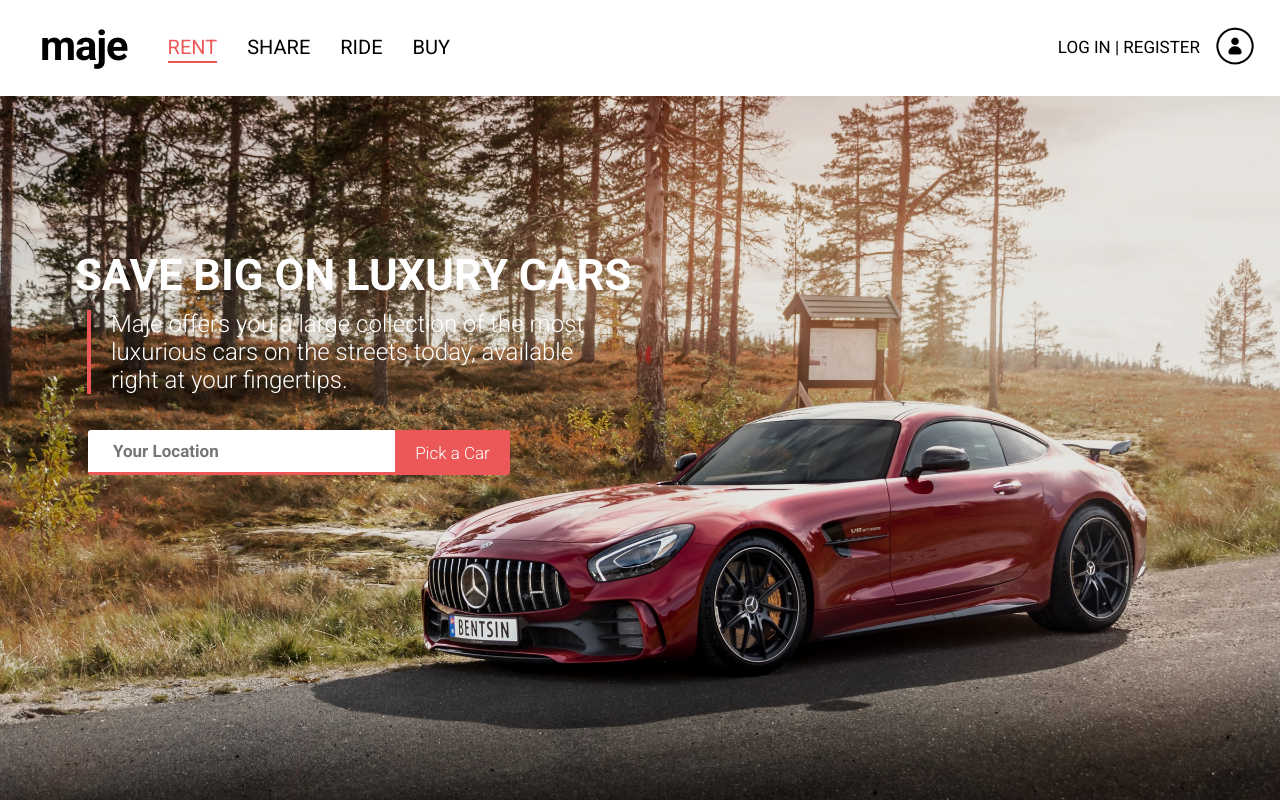
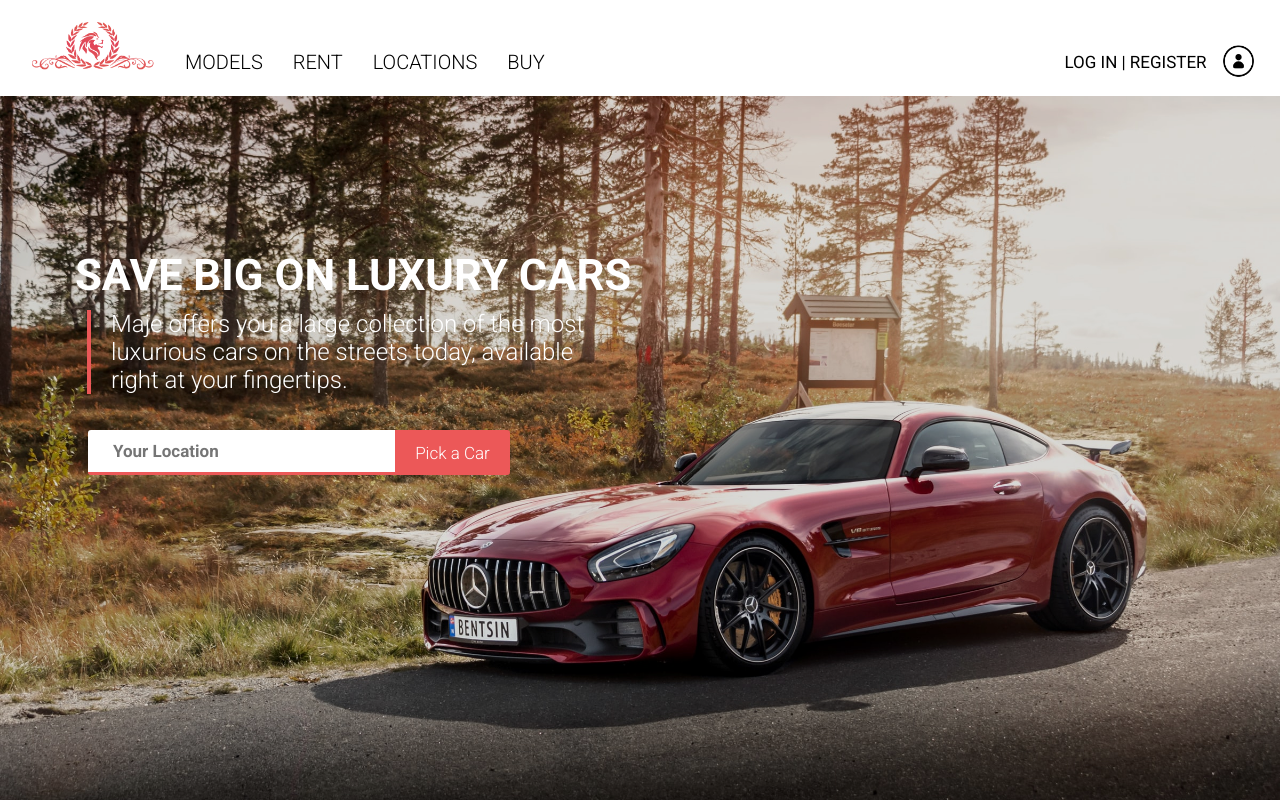
Before and after one commit to maxbuciumas/majeCarRentals, a plain HTML site: page index.html in a window 1280 px wide. Drawn offline with Linux system fonts and the light colour scheme.

Commit message:
Small adjustments

```diff
--- a/index.html
+++ b/index.html
@@ -11,13 +11,13 @@
 <body>
   <header>
     <div class="logo-div">
-      <h1 class="logo-title">maje</h1>
+      <a href="index.html"><img class="logo-img" src="img/logo.png" alt="logo"></a>
     </div>
     <nav>
       <ul>
-        <li><a class="nav-link active" href="#">Rent</a></li>
-        <li><a class="nav-link" href="#">Share</a></li>
-        <li><a class="nav-link" href="#">Ride</a></li>
+        <li><a class="nav-link" href="#">Models</a></li>
+        <li><a class="nav-link" href="#">Rent</a></li>
+        <li><a class="nav-link" href="#">Locations</a></li>
         <li><a class="nav-link" href="#">Buy</a></li>
       </ul>
     </nav>
--- a/style.css
+++ b/style.css
@@ -12,10 +12,10 @@ header {
   width: 100%;
 }
 
-.logo-title {
-  font-size: 2.6rem;
-  margin: 0px 10px 5px 40px;
-  letter-spacing: -1px;
+.logo-img {
+  width: 125px;
+  margin: 0px 0px 0px 30px;
+  filter: invert(56%) sepia(39%) saturate(6113%) hue-rotate(330deg) brightness(95%) contrast(85%);
 }
 
 nav {
@@ -29,7 +29,7 @@ nav ul {
 nav li {
   list-style: none;
   margin-left: 30px;
-  margin-bottom: 3px;
+  margin-top: 28px;
 }
 
 .nav-link {
@@ -37,7 +37,7 @@ nav li {
   text-decoration: none;
   font-size: 20px;
   text-transform: uppercase;
-  font-weight: 400;
+  font-weight: 300;
 }
 
 .login-div {
@@ -46,25 +46,22 @@ nav li {
 }
 
 .login-link {
-  margin-top: 11px;
+  margin-top: 34px;
   text-decoration: none;
   color: black;
   font-size: 17px;
   margin-right: 15px;
   font-weight: 400;
-  margin-bottom: 3px;
 }
 
 .login-img {
-  width: 40px;
+  height: 35px;
   margin-right: 25px;
-  margin-bottom: 3px;
+  margin-top: 26px;
 }
 
-.active {
+.nav-link:hover {
   color: #ec5858;
-  padding-bottom: 2px;
-  border-bottom: 2px solid #ec5858;
 }
 
 /* ==========
@@ -80,7 +77,7 @@ nav li {
   height: 88vh;
   object-fit: cover;
   object-position: 10% 70%;
-  filter: brightness(90%);
+  filter: brightness(85%);
   position: relative;
 }
 
```
Also changed, not shown: img/logo.png (added).
